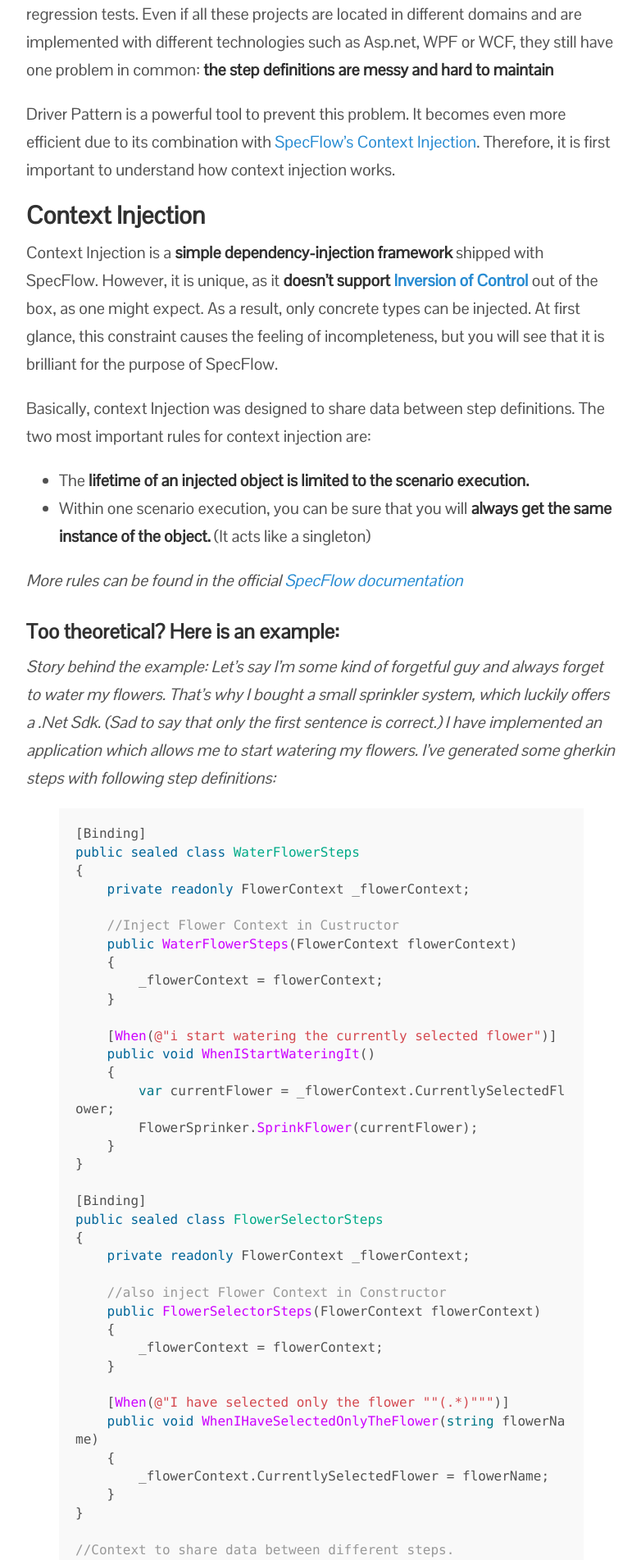
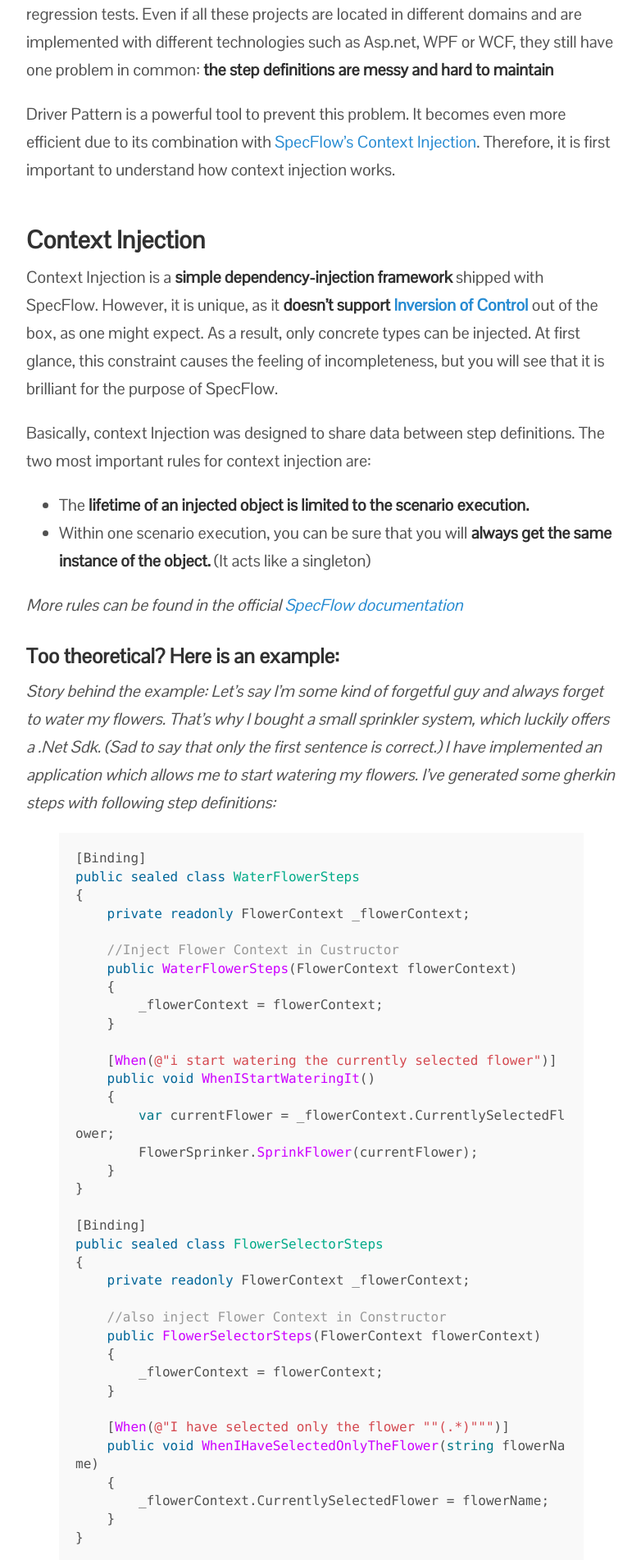
Before and after one commit to duffleit/duffleit.github.io-deprecated, a Jekyll site: the page built from index.html, in a window 1280 px wide. Shown: the part 475-2378 px from the top of the page at 82% size, without its empty margins (248-1030 px from the left). Built offline with Jekyll 4.4.1, drawn with Linux system fonts in a browser that asks for light colours; nearby versions of some CDN libraries; the list of posts is cut into pages by our own code; some of the changed text lies outside the part shown.

Commit message:
Updated margin-bottom from h2

```diff
--- a/public/css/poole.css
+++ b/public/css/poole.css
@@ -53,7 +53,7 @@ h1 {
   font-size: 2rem;
 }
 h2 {
-  margin-top: 1rem;
+  margin-top: 2.5rem;
   font-size: 1.5rem;
 }
 h3 {
```
